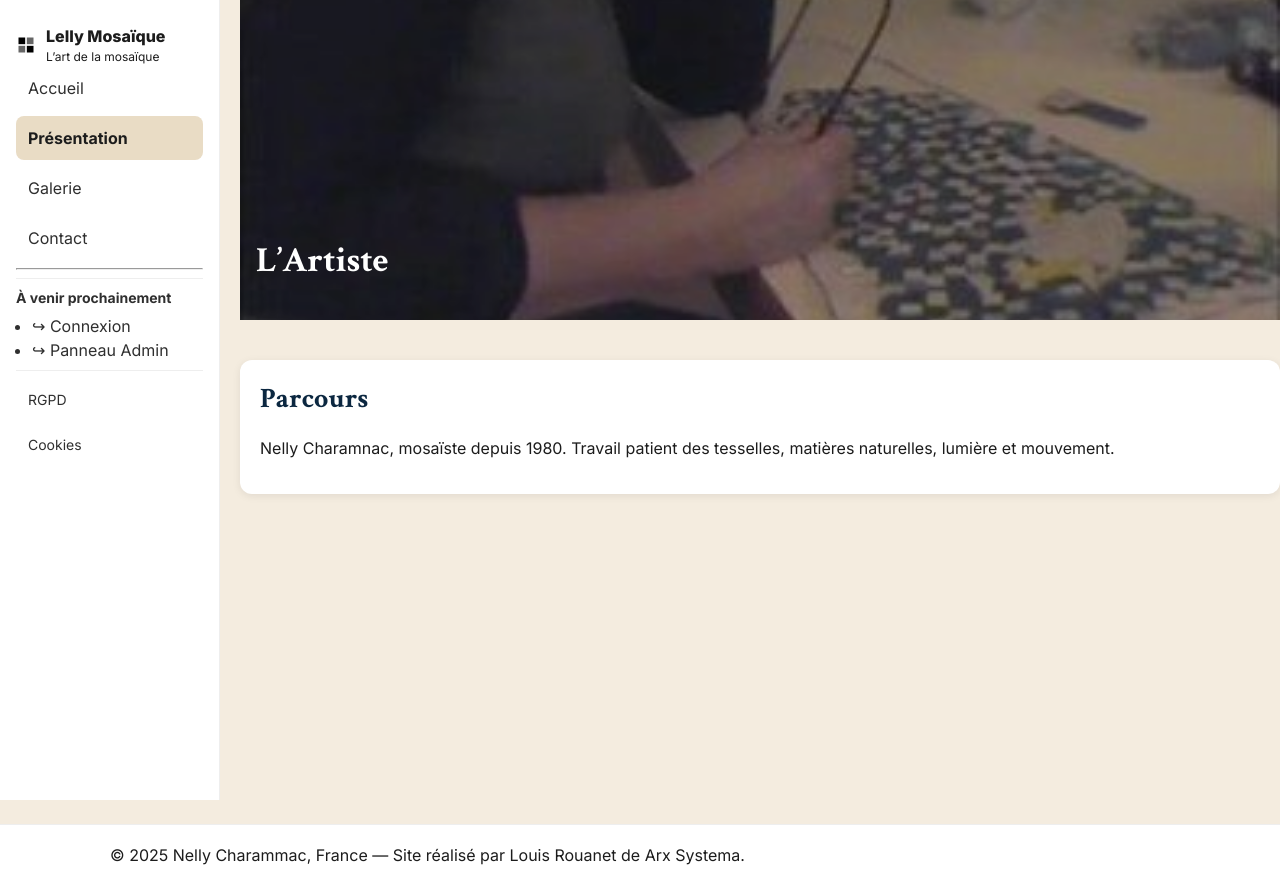
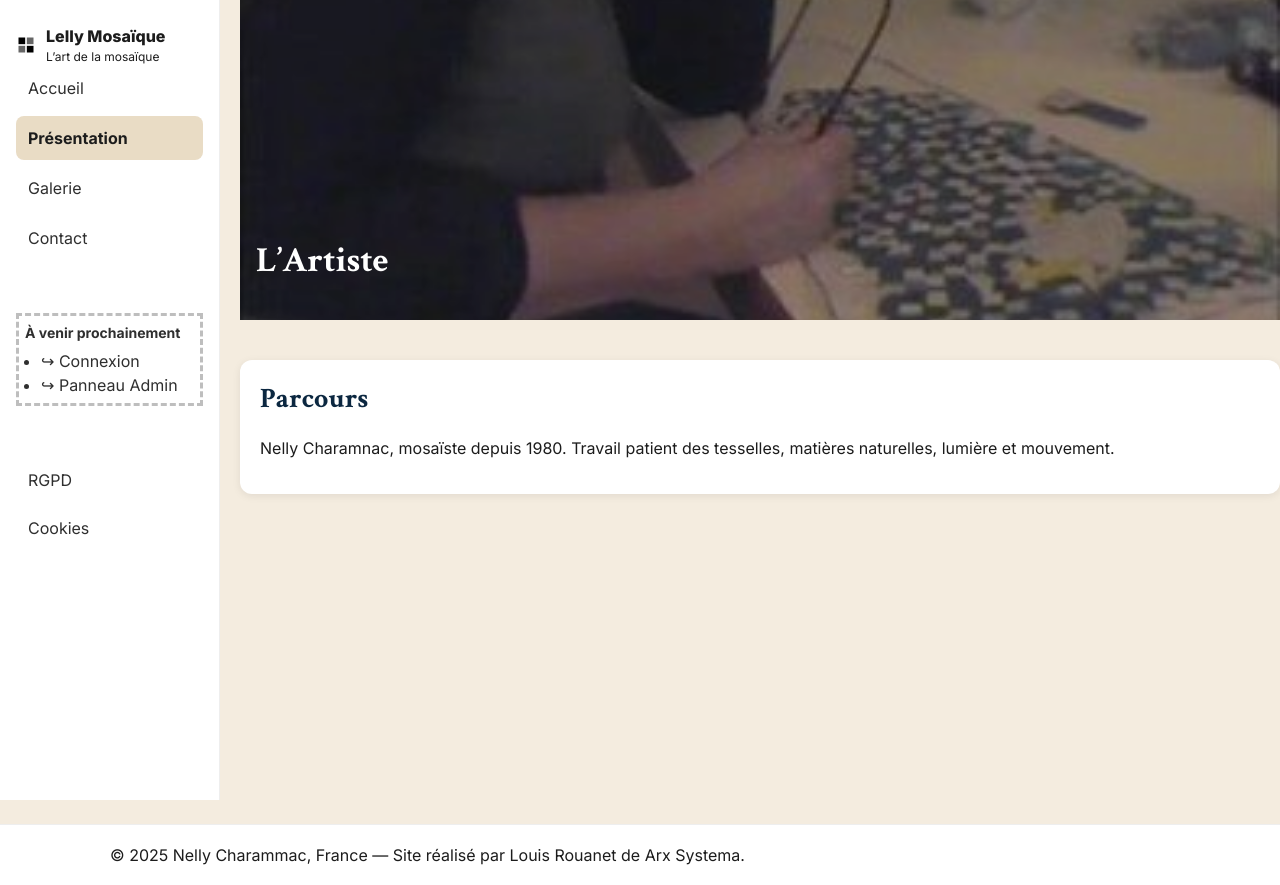
Before and after one commit to Louis75011/Lelly-mosaique, a Next.js app: page /artiste in a window 1280 px wide. Built offline with nearby package versions, Linux system fonts and the light colour scheme.

Commit message:
rgpd, liens nav uniformises, sidebar layout

```diff
--- a/app/components/CookieBanner.jsx
+++ b/app/components/CookieBanner.jsx
@@ -1 +1,2 @@
+// app\components\CookieBanner.jsx
 'use client'; import { useEffect, useState } from 'react'; export default function CookieBanner() { const [show, setShow] = useState(false); useEffect(() => { setShow(!localStorage.getItem('io_cookie_ok')); }, []); if (!show) return null; return (<div style={{ position: 'fixed', bottom: 10, left: 230, right: 10, background: '#fff', border: '1px solid #eee', borderRadius: 12, padding: '1rem', boxShadow: '0 8px 24px rgba(0,0,0,.1)' }}>Ce site utilise uniquement un cookie technique pour mémoriser votre consentement.<button className='btn' style={{ marginLeft: 10 }} onClick={() => { localStorage.setItem('io_cookie_ok', '1'); setShow(false); }}>J’accepte</button><a className='btn secondary' style={{ marginLeft: 10 }} href='/legal/cookies'>En savoir plus</a></div>) }
--- a/app/components/Sidebar.jsx
+++ b/app/components/Sidebar.jsx
@@ -2,7 +2,7 @@
 import { useEffect, useState } from 'react';
 import Link from 'next/link';
 import { usePathname } from 'next/navigation';
-import styles from './Sidebar.module.scss'; // veillez à la casse exacte du fichier
+import styles from './Sidebar.module.scss';
 
 const NAV = [
   { href: '/', label: 'Accueil' },
@@ -21,7 +21,6 @@ export default function Sidebar() {
   const [open, setOpen] = useState(false);
   const isActive = (href) => (href === '/' ? pathname === '/' : pathname.startsWith(href));
 
-  // verrouille le scroll quand le menu mobile est ouvert
   useEffect(() => {
     const el = document.documentElement;
     el.style.overflow = open ? 'hidden' : '';
@@ -30,8 +29,11 @@ export default function Sidebar() {
 
   return (
     <div className={`wrap ${styles.wrap}`} data-open={open}>
-      {/* Desktop : colonne gauche complète */}
+      {/* --- Desktop layout (colonne gauche) --- */}
       <div className={styles.desktopOnly}>
+        <div className={styles.inner}>
+          {/* Bloc haut : marque + nav principale */}
+          <div>
             <div className={styles.brand}>
               <img src="/icons/mosaic.svg" alt="" width="20" height="20" />
               <div>
@@ -52,9 +54,9 @@ export default function Sidebar() {
                 </Link>
               ))}
             </nav>
-        <hr />
-        <div className={`sep ${styles.sep}`} />
+          </div>
 
+          {/* Bloc milieu : admin */}
           <div className={styles.note}>
             <h4>À venir prochainement</h4>
             <ul>
@@ -63,18 +65,23 @@ export default function Sidebar() {
             </ul>
           </div>
 
-        <div className={`sep ${styles.sep}`} />
-
+          {/* Bloc bas : liens légaux */}
           <nav className={`nav ${styles.navSmall}`}>
             {LEGAL.map((i) => (
-            <Link key={i.href} href={i.href} className={styles.linkSmall}>
+              <Link
+                key={i.href}
+                href={i.href}
+                aria-current={isActive(i.href) ? 'page' : undefined}
+                className={`${styles.linkSmall} ${isActive(i.href) ? styles.active : ''}`}
+              >
                 {i.label}
               </Link>
             ))}
           </nav>
         </div>
+      </div>
 
-      {/* Tablette/Mobile : barre basse fixe */}
+      {/* --- Barre basse mobile/tablette --- */}
       <div className={styles.bottomBar} aria-hidden="false">
         <div className={styles.bottomInner}>
           <div className={styles.brandInline}>
@@ -97,25 +104,35 @@ export default function Sidebar() {
         </div>
       </div>
 
-      {/* Menu plein écran : rendu conditionnel */}
+      {/* --- Menu plein écran mobile --- */}
       {open && (
         <div className={styles.mobileMenu} role="dialog" aria-modal="true">
           <button
             type="button"
             className={styles.backdrop}
-            aria-label="Fermer le menu"
             onClick={() => setOpen(false)}
+            aria-label="Fermer"
           />
           <div className={styles.menuContent}>
             <nav className={styles.navMobile} onClick={() => setOpen(false)}>
               {NAV.map((i) => (
-                <Link key={i.href} href={i.href} className={styles.navMobileLink}>
+                <Link
+                  key={i.href}
+                  href={i.href}
+                  aria-current={isActive(i.href) ? 'page' : undefined}
+                  className={`${styles.navMobileLink} ${isActive(i.href) ? styles.active : ''}`}
+                >
                   {i.label}
                 </Link>
               ))}
               <hr className={styles.hr} />
               {LEGAL.map((i) => (
-                <Link key={i.href} href={i.href} className={styles.legalLink}>
+                <Link
+                  key={i.href}
+                  href={i.href}
+                  aria-current={isActive(i.href) ? 'page' : undefined}
+                  className={`${styles.legalLink} ${isActive(i.href) ? styles.active : ''}`}
+                >
                   {i.label}
                 </Link>
               ))}
@@ -124,8 +141,8 @@ export default function Sidebar() {
             <button
               type="button"
               className={styles.close}
+              onClick={() => setOpen(false)}
               aria-label="Fermer le menu"
-              onClick={() => setOpen(false)}
             >
               ✕
             </button>
--- a/app/components/Sidebar.module.scss
+++ b/app/components/Sidebar.module.scss
@@ -1,99 +1,229 @@
 /* Base */
-.wrap { display: contents; } /* laisse le layout global gérer l’espace */
+.wrap {
+  display: contents;
+}
 
-.brand { display:flex; align-items:center; gap:10px; }
-.brandTitle { font-weight:800; }
-.brandSub { font-size:12px; color: var(--ink-600); }
+.inner {
+  display: flex;
+  flex-direction: column;
+  justify-content: space-between;
+  height: 70%;
+}
 
-.nav { display:flex; flex-direction:column; gap:6px; }
-.link { display:block; padding:10px 12px; border-radius:8px; color: var(--ink-700); }
-.active { background: var(--sand-200); color: var(--ink-900); font-weight:700; }
+.brand {
+  display: flex;
+  align-items: center;
+  gap: 10px;
+}
 
-.sep { height:1px; background:#eee; margin:8px 0; }
-.note h4 { margin:0 0 6px; font-size:14px; color:var(--ink-700); }
-.note ul { margin:0; padding-left:16px; color:var(--ink-700); }
+.brandTitle {
+  font-weight: 800;
+}
 
-.navSmall { display:flex; flex-direction:column; gap:4px; }
-.linkSmall { color: var(--ink-600); font-size:14px; }
+.brandSub {
+  font-size: 12px;
+  color: var(--ink-600);
+}
 
-/* Desktop uniquement */
-.desktopOnly { display:block; }
-@media (max-width:1024px){ .desktopOnly { display:none; } }
+.nav {
+  display: flex;
+  flex-direction: column;
+  gap: 6px;
+}
+
+.link,
+.linkSmall {
+  display: block;
+  padding: 10px 12px;
+  border-radius: 8px;
+  color: var(--ink-700);
+  transition: background .2s, color .2s;
+}
+
+.link:hover,
+.linkSmall:hover {
+  background: var(--sand-200);
+}
+
+.active {
+  background: var(--sand-300);
+  color: var(--ink-900);
+  font-weight: 700;
+}
+
+.sep {
+  height: 1px;
+  background: #eee;
+  margin: 8px 0;
+}
+
+.note {
+  border: 3px dashed rgba(0, 0, 0, 0.25);
+  padding: 6px;
+
+  h4 {
+    margin: 0 0 6px;
+    font-size: 14px;
+    color: var(--ink-700);
+  }
+
+  ul {
+    margin: 0;
+    padding-left: 16px;
+    color: var(--ink-700);
+  }
+}
+
+.navSmall {
+  display: flex;
+  flex-direction: column;
+  gap: 4px;
+}
+
+/* Desktop */
+.desktopOnly {
+  display: block;
+  height: 100%;
+}
+
+@media (max-width:1024px) {
+  .desktopOnly {
+    display: none;
+  }
+}
 
 /* ===== Barre basse tablette/mobile ===== */
-.bottomBar { display:none; }
-@media (max-width:1024px){
+.bottomBar {
+  display: none;
+}
+
+@media (max-width:1024px) {
   .bottomBar {
-    display:block;
-    position: fixed; left:0; right:0; bottom:0;
+    display: block;
+    position: fixed;
+    left: 0;
+    right: 0;
+    bottom: 0;
     height: var(--bottombar-h);
-    background:#fff;
-    border-top:1px solid #eee;
+    background: #fff;
+    border-top: 1px solid #eee;
     z-index: 40;
   }
-  .bottomInner{
+
+  .bottomInner {
     max-width: var(--container);
     margin: 0 auto;
     padding: 8px 16px;
-    display:flex; align-items:center; justify-content:space-between;
-    gap:12px;
+    display: flex;
+    align-items: center;
+    justify-content: space-between;
+    gap: 12px;
   }
-  .brandInline{ display:flex; align-items:center; gap:8px; }
-  .brandTitleSmall{ font-weight:800; line-height:1; }
-  .brandSubSmall{ font-size:11px; color:var(--ink-600); line-height:1.1; }
 
-  .toggle{
-    border:1px solid #ddd; background:#fff; padding:8px 12px;
-    border-radius:8px; font-weight:600; cursor:pointer;
+  .brandInline {
+    display: flex;
+    align-items: center;
+    gap: 8px;
   }
-  .toggle:hover{ filter:brightness(1.03); }
+
+  .brandTitleSmall {
+    font-weight: 800;
+    line-height: 1;
+  }
+
+  .brandSubSmall {
+    font-size: 11px;
+    color: var(--ink-600);
+    line-height: 1.1;
+  }
+
+  .toggle {
+    border: 1px solid #ddd;
+    background: #fff;
+    padding: 8px 12px;
+    border-radius: 8px;
+    font-weight: 600;
+    cursor: pointer;
+    transition: filter .2s;
+  }
+
+  .toggle:hover {
+    filter: brightness(1.05);
+  }
 }
 
 /* ===== Menu plein écran ===== */
-@media (max-width:1024px){
-  .mobileMenu{
-    position: fixed; inset:0; z-index:50;
-    display:block;
+@media (max-width:1024px) {
+  .mobileMenu {
+    position: fixed;
+    inset: 0;
+    z-index: 50;
+    display: block;
   }
 
-  .backdrop{
-    position:absolute; inset:0;
-    background: rgba(0,0,0,.34);
-    border:0; padding:0; margin:0; cursor:pointer;
+  .backdrop {
+    position: absolute;
+    inset: 0;
+    background: rgba(0, 0, 0, .34);
+    border: 0;
+    margin: 0;
+    padding: 0;
+    cursor: pointer;
   }
 
-  .menuContent{
-    position:relative;
+  .menuContent {
+    position: relative;
     max-width: var(--container);
     margin: 0 auto;
     padding: 18px 16px calc(18px + var(--bottombar-h));
-    background: var(--sand-100); /* même fond que les pages */
+    background: var(--sand-100);
     min-height: 100%;
   }
 
-  .navMobile{ display:flex; flex-direction:column; gap:10px; margin-top:28px; }
-  .navMobileLink{
-    padding:14px 12px; border-radius:10px; background: var(--sand-200);
-    color: var(--ink-900); font-weight:700; text-align:center; font-size:18px;
+  .navMobile {
+    display: flex;
+    flex-direction: column;
+    gap: 10px;
+    margin-top: 28px;
   }
-  .hr{ border:0; height:1px; background:#eee; margin:12px 0; }
-  .legalLink{ color: var(--ink-700); text-align:center; }
 
-  /* bouton fermer en bas à droite au-dessus de la barre */
-  .close{
+  .navMobileLink,
+  .legalLink {
+    padding: 14px 12px;
+    border-radius: 10px;
+    background: var(--sand-200);
+    color: var(--ink-900);
+    font-weight: 700;
+    text-align: center;
+    font-size: 18px;
+  }
+
+  .navMobileLink:hover,
+  .legalLink:hover {
+    background: var(--sand-300);
+  }
+
+  .hr {
+    border: 0;
+    height: 1px;
+    background: #eee;
+    margin: 12px 0;
+  }
+
+  .close {
     position: fixed;
     right: 16px;
     bottom: calc(16px + var(--bottombar-h));
-    border:0; background:#fff; padding:8px 12px; border-radius:10px;
-    font-size:20px; box-shadow: var(--shadow-1); cursor:pointer;
+    border: 0;
+    background: #fff;
+    padding: 8px 12px;
+    border-radius: 10px;
+    font-size: 20px;
+    box-shadow: var(--shadow-1);
+    cursor: pointer;
   }
-  .close:hover{ filter:brightness(1.03); }
-}
 
-/* iOS safe-area */
-@supports (padding: max(0px)) {
-  @media (max-width:1024px){
-    .menuContent{ padding-bottom: calc(18px + var(--bottombar-h) + env(safe-area-inset-bottom)); }
-    .close{ bottom: calc(16px + var(--bottombar-h) + env(safe-area-inset-bottom)); }
+  .close:hover {
+    filter: brightness(1.03);
   }
 }
```
Lines whose indentation alone changed are shown as unchanged.
